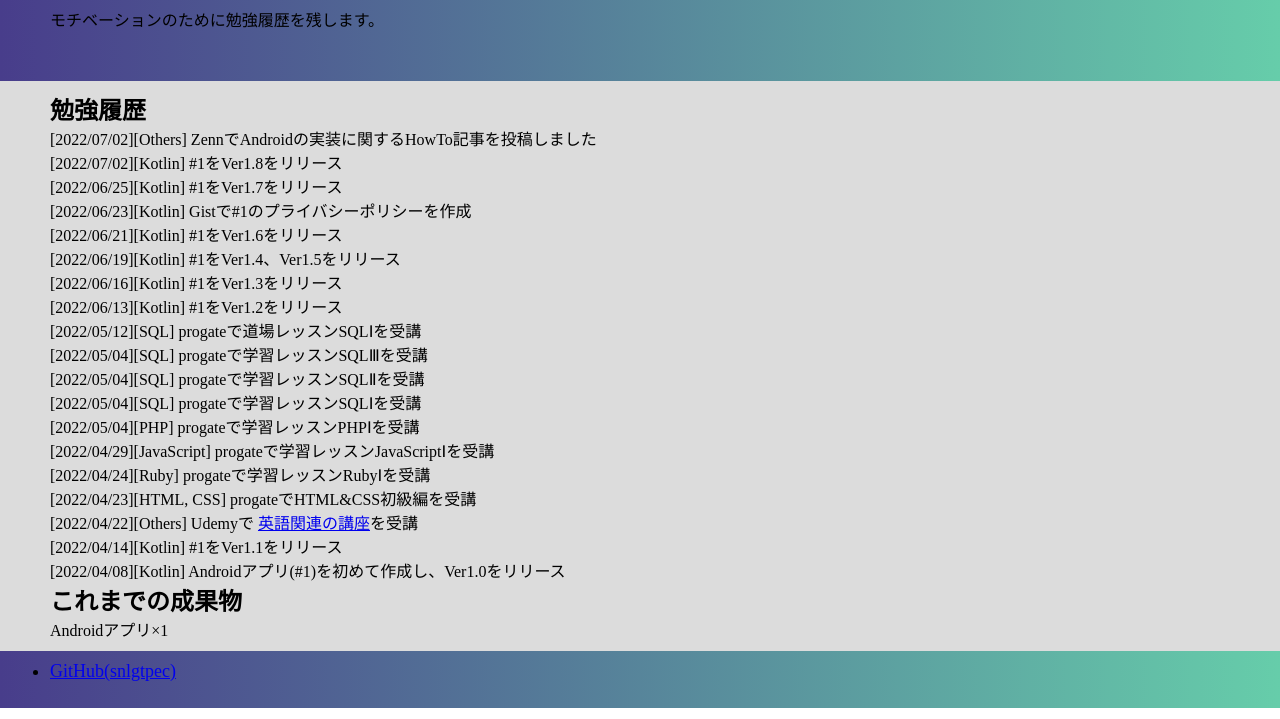
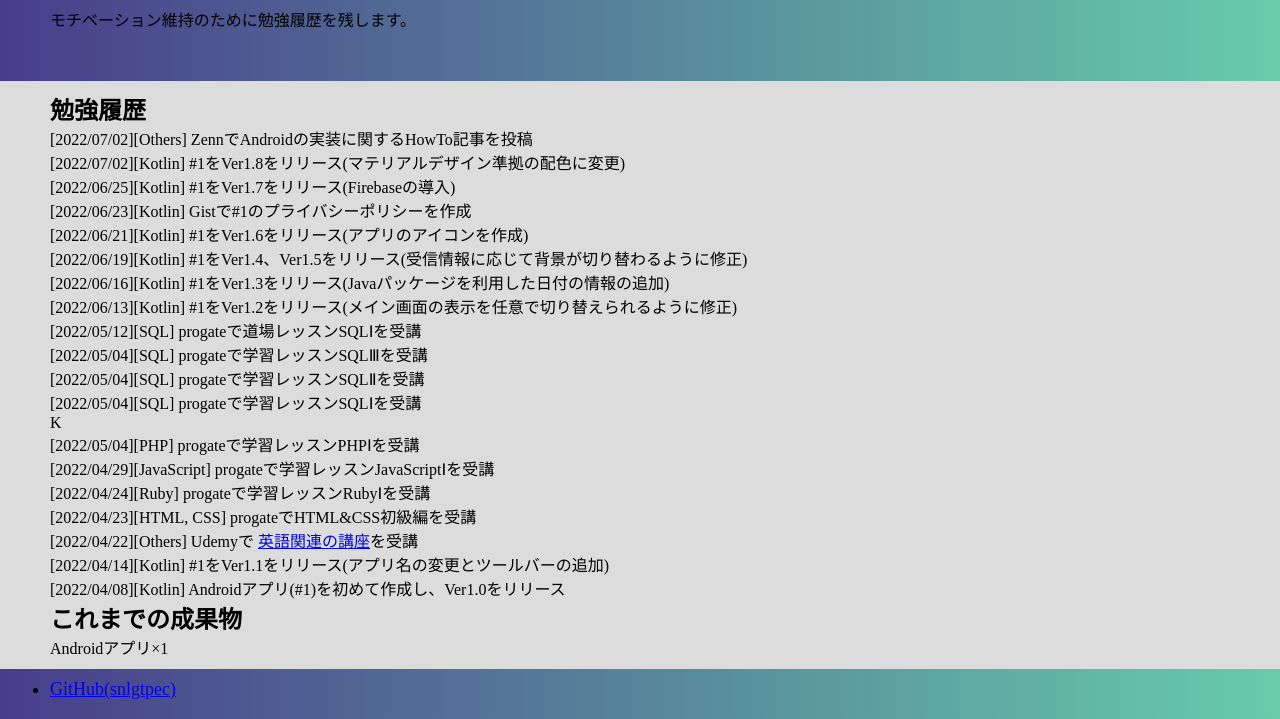
Before and after one commit to snlgtpec/snlgtpec.github.io, a plain HTML site: page index.html in a window 1280 px wide. Shown: the part 92-811 px from the top of the page. Drawn offline with Linux system fonts and the light colour scheme.

Commit message:
update index.html

```diff
--- a/index.html
+++ b/index.html
@@ -4,33 +4,34 @@
 	<meta charset="utf-8">
 	<title>snlgtpec activity</title>
 	<link rel="stylesheet" type="text/css" href="index.css">
+	<link rel="shortcut icon" type="image/x-icon" href="https://snlgtpec.github.io/favicon.ico">
 </head>
 <body>
 	<div class="header">
 		<h1>snlgtpec activity</h1>
-		<p>モチベーションのために勉強履歴を残します。</p>
+		<p>モチベーション維持のために勉強履歴を残します。</p>
 	</div>
 	<div class="main">
 		<h2>勉強履歴</h2>
-		<p>[2022/07/02][Others] ZennでAndroidの実装に関するHowTo記事を投稿しました</p>
-		<p>[2022/07/02][Kotlin] #1をVer1.8をリリース</p>
-		<p>[2022/06/25][Kotlin] #1をVer1.7をリリース</p>
+		<p>[2022/07/02][Others] ZennでAndroidの実装に関するHowTo記事を投稿</p>
+		<p>[2022/07/02][Kotlin] #1をVer1.8をリリース(マテリアルデザイン準拠の配色に変更)</p>
+		<p>[2022/06/25][Kotlin] #1をVer1.7をリリース(Firebaseの導入)</p>
 		<p>[2022/06/23][Kotlin] Gistで#1のプライバシーポリシーを作成</p>
-		<p>[2022/06/21][Kotlin] #1をVer1.6をリリース</p>
-		<p>[2022/06/19][Kotlin] #1をVer1.4、Ver1.5をリリース</p>
-		<p>[2022/06/16][Kotlin] #1をVer1.3をリリース</p>
-		<p>[2022/06/13][Kotlin] #1をVer1.2をリリース</p>
+		<p>[2022/06/21][Kotlin] #1をVer1.6をリリース(アプリのアイコンを作成)</p>
+		<p>[2022/06/19][Kotlin] #1をVer1.4、Ver1.5をリリース(受信情報に応じて背景が切り替わるように修正)</p>
+		<p>[2022/06/16][Kotlin] #1をVer1.3をリリース(Javaパッケージを利用した日付の情報の追加)</p>
+		<p>[2022/06/13][Kotlin] #1をVer1.2をリリース(メイン画面の表示を任意で切り替えられるように修正)</p>
 		<p>[2022/05/12][SQL] progateで道場レッスンSQLⅠを受講</p>
 		<p>[2022/05/04][SQL] progateで学習レッスンSQLⅢを受講</p>
 		<p>[2022/05/04][SQL] progateで学習レッスンSQLⅡを受講</p>
-		<p>[2022/05/04][SQL] progateで学習レッスンSQLⅠを受講</p>
+		<p>[2022/05/04][SQL] progateで学習レッスンSQLⅠを受講</p>K
 		<p>[2022/05/04][PHP] progateで学習レッスンPHPⅠを受講</p>
 		<p>[2022/04/29][JavaScript] progateで学習レッスンJavaScriptⅠを受講</p>
 		<p>[2022/04/24][Ruby] progateで学習レッスンRubyⅠを受講</p>
 		<p>[2022/04/23][HTML, CSS] progateでHTML&CSS初級編を受講</p>
 		<p>[2022/04/22][Others] Udemyで
 				<a href="https://www.udemy.com/course/englishpronunciationlevelup/">英語関連の講座</a>を受講</p>
-		<p>[2022/04/14][Kotlin] #1をVer1.1をリリース</p>
+		<p>[2022/04/14][Kotlin] #1をVer1.1をリリース(アプリ名の変更とツールバーの追加)</p>
 		<p>[2022/04/08][Kotlin] Androidアプリ(#1)を初めて作成し、Ver1.0をリリース</p>
 				<h2>これまでの成果物</h2>
 			<p>Androidアプリ×1</p>
```
Also changed, not shown: favicon.ico (added).
